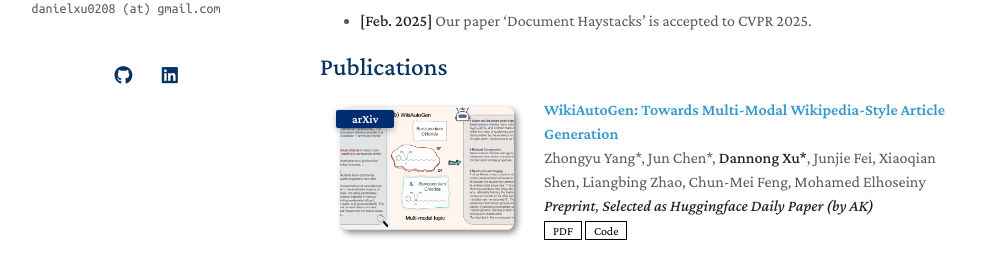
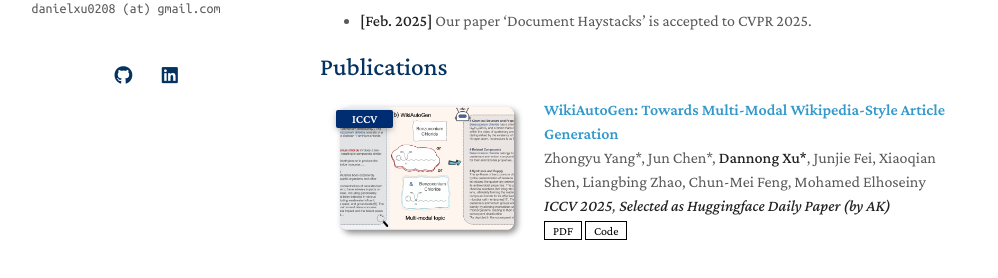
Before and after one commit to Danielxu0208/Danielxu0208.github.io, a Jekyll site: the page built from index.md, in a window 1280 px wide. Shown: the part 321-599 px from the top of the page, without its empty margins (150-1148 px from the left). Built offline with Jekyll 4.4.1, drawn with Linux system fonts in a browser that asks for light colours; a style sheet for code colours, icons or effects is not loaded; our own code applies the rules of GitHub Pages for plain Markdown files.

Commit message:
Update publications.yml

```diff
--- a/_data/publications.yml
+++ b/_data/publications.yml
@@ -2,8 +2,8 @@ main:
 
   - title: "WikiAutoGen: Towards Multi-Modal Wikipedia-Style Article Generation"
     authors: Zhongyu Yang*, Jun Chen*, <strong>Dannong Xu*</strong>, Junjie Fei, Xiaoqian Shen, Liangbing Zhao, Chun-Mei Feng, Mohamed Elhoseiny
-    conference_short: arXiv
-    conference: <strong>Preprint</strong>, <strong>Selected as Huggingface Daily Paper (by AK)</strong>
+    conference_short: ICCV
+    conference: <strong>ICCV 2025</strong>, <strong>Selected as Huggingface Daily Paper (by AK)</strong>
     pdf: https://arxiv.org/pdf/2503.19065
     code: https://wikiautogen.github.io/
     image: ./assets/img/wikiauto.png
```
